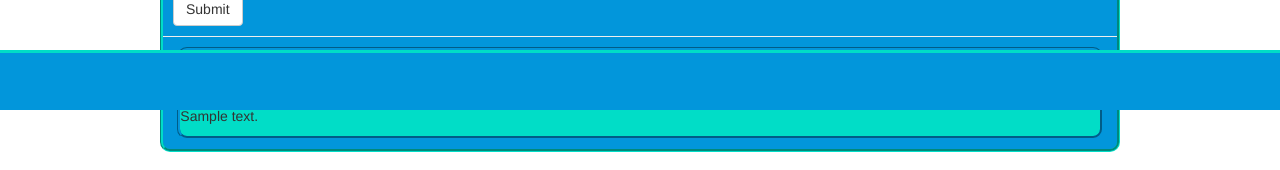
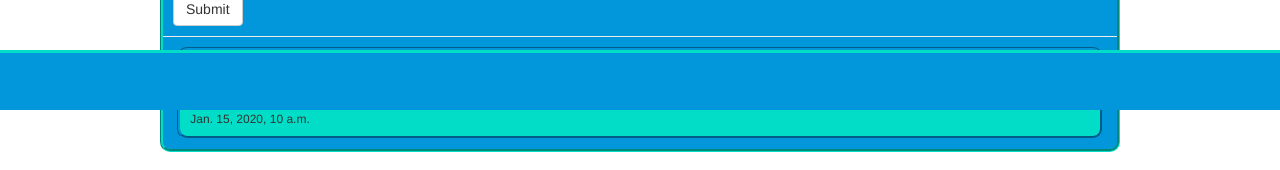
Before and after one commit to implacable/projectManager, a Django app: page /user/ticket/1/ in a window 1280 px wide. Shown: the part 690-860 px from the top of the page. Run offline with Django 3.2, Linux system fonts and the light colour scheme; a user stored in the database is signed in; tables that the repository leaves empty hold one stand-in row (values such as "Sample post"); some libraries are stand-ins or nearby versions.

Commit message:
Finishing up adding comments

```diff
--- a/project_ticket/static/project_ticket/css/ticket_style.css
+++ b/project_ticket/static/project_ticket/css/ticket_style.css
@@ -65,6 +65,10 @@
 	margin: 0 auto;
 }
 
+.comment_box h4, h6 {
+	padding-left: 10px;
+}
+
 .comment_buffer {
 	padding-top: 10px;
 }
--- a/project_ticket/templates/project_ticket/ticket_detail.html
+++ b/project_ticket/templates/project_ticket/ticket_detail.html
@@ -49,8 +49,9 @@
 					{% for comment in comments %}
 						<div class="comment_buffer"></div>
 						<div class="comment_box">
-							<h3> {{ comment.recent_user }}</h3>
-							<p> {{ comment.text }}</p>
+							<h4> {{ comment.recent_user }}</h4>
+							<h6> {{ comment.text }}</h6>
+							<h6> {{ comment.date_submitted }}</h6>
 						</div>
 						<div class="comment_buffer"></div>
 					{% endfor %}
--- a/project_ticket/views.py
+++ b/project_ticket/views.py
@@ -129,7 +129,7 @@
         form = AddComment()
 
 
-    comments = ticket.comments.all()
+    comments = ticket.comments.all().order_by('-date_submitted')
     context = { 'ticket':ticket, 'comments': comments, 'form': form}
     return render(request, 'project_ticket/ticket_detail.html', context)
 
```
